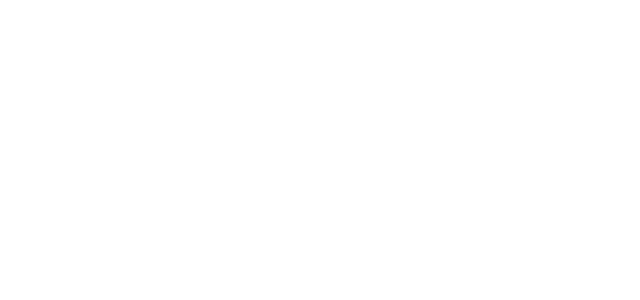
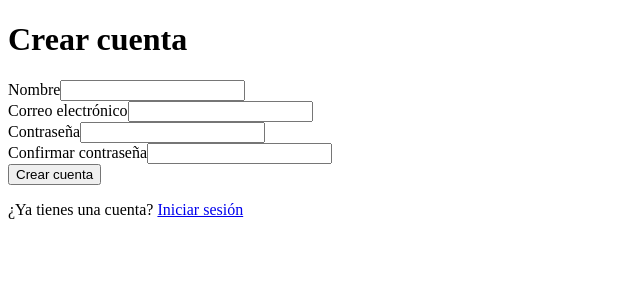
Before and after one commit to DarkMagic48/EduNeko, an Angular app in the folder frontend/: page /registro in a window 1280 px wide. Before the commit this address led to /. Shown: the top 300 px of the page, without its empty margins (0-640 px from the left). Built offline with nearby package versions, Linux system fonts and the light colour scheme.

Commit message:
Implementacion registro y validaciones en Angular
Se implemento correctamente el registro de EduNeko con validaciones correspondientes para campos, contrasenas, verificaciones, etc. Todo funcional.

```diff
--- a/frontend/src/app/app.routes.ts
+++ b/frontend/src/app/app.routes.ts
@@ -2,12 +2,17 @@
 
 import { authGuard } from './guards/auth.guard';
 import { Login } from './pages/login/login';
+import { Registro } from './pages/registro/registro';
 import { Dashboard } from './pages/dashboard/dashboard';
 
 export const routes: Routes = [
     {
         path: 'login',
         component: Login
+    },
+    {
+        path: 'registro',
+        component: Registro
     },
     {
         path: 'dashboard',
--- a/frontend/src/app/pages/login/login.html
+++ b/frontend/src/app/pages/login/login.html
@@ -56,3 +56,8 @@
   </button>
 
 </form>
+
+<p>
+  ¿No tienes una cuenta?
+  <a routerLink="/registro">Crear cuenta</a>
+</p>
--- a/frontend/src/app/pages/login/login.ts
+++ b/frontend/src/app/pages/login/login.ts
@@ -1,6 +1,6 @@
 import { Component } from '@angular/core';
 import { ReactiveFormsModule, FormControl, FormGroup, Validators } from '@angular/forms';
-import { Router } from '@angular/router';
+import { Router, RouterLink } from '@angular/router';
 import { finalize } from 'rxjs';
 
 import { AuthService } from '../../services/auth.service';
@@ -8,7 +8,7 @@
 
 @Component({
   selector: 'app-login',
-  imports: [ReactiveFormsModule],
+  imports: [ReactiveFormsModule, RouterLink],
   templateUrl: './login.html',
   styleUrl: './login.css',
 })
--- /dev/null
+++ b/frontend/src/app/pages/registro/registro.html
@@ -0,0 +1,101 @@
+<h1>Crear cuenta</h1>
+
+<form [formGroup]="formularioRegistro" (ngSubmit)="registrar()">
+
+  <div>
+    <label for="nombre">Nombre</label>
+
+    <input
+      id="nombre"
+      type="text"
+      formControlName="nombre"
+    >
+
+    @if (
+      formularioRegistro.controls.nombre.hasError('required') &&
+      formularioRegistro.controls.nombre.touched
+    ) {
+      <p>El nombre es obligatorio.</p>
+    }
+  </div>
+
+  <div>
+    <label for="correo">Correo electrónico</label>
+
+    <input
+      id="correo"
+      type="email"
+      formControlName="correo"
+    >
+
+    @if (
+      formularioRegistro.controls.correo.hasError('required') &&
+      formularioRegistro.controls.correo.touched
+    ) {
+      <p>El correo electrónico es obligatorio.</p>
+    }
+
+    @if (
+      formularioRegistro.controls.correo.hasError('email') &&
+      formularioRegistro.controls.correo.touched
+    ) {
+      <p>Ingresa un correo electrónico válido.</p>
+    }
+  </div>
+
+  <div>
+    <label for="password">Contraseña</label>
+
+    <input
+      id="password"
+      type="password"
+      formControlName="password"
+    >
+
+    @if (
+      formularioRegistro.controls.password.hasError('required') &&
+      formularioRegistro.controls.password.touched
+    ) {
+      <p>La contraseña es obligatoria.</p>
+    }
+  </div>
+
+  <div>
+    <label for="confirmarPassword">Confirmar contraseña</label>
+
+    <input
+      id="confirmarPassword"
+      type="password"
+      formControlName="confirmarPassword"
+    >
+
+    @if (
+      formularioRegistro.controls.confirmarPassword.hasError('required') &&
+      formularioRegistro.controls.confirmarPassword.touched
+    ) {
+      <p>Debes confirmar la contraseña.</p>
+    }
+  </div>
+
+    @if (mensajePassword) {
+        <p>{{ mensajePassword }}</p>
+    }
+
+    @if (mensajeError) {
+        <p>{{ mensajeError }}</p>
+    }
+
+    <button type="submit" [disabled]="cargando">
+    @if (cargando) {
+    Creando cuenta...
+    } @else {
+        Crear cuenta
+    }
+    </button>
+
+</form>
+
+<p>
+  ¿Ya tienes una cuenta?
+  <a routerLink="/login">Iniciar sesión</a>
+</p>
--- /dev/null
+++ b/frontend/src/app/pages/registro/registro.ts
@@ -0,0 +1,89 @@
+import { Component } from '@angular/core';
+import {
+  ReactiveFormsModule,
+  FormControl,
+  FormGroup,
+  Validators
+} from '@angular/forms';
+import { Router, RouterLink } from '@angular/router';
+import { finalize } from 'rxjs';
+
+import { AuthService } from '../../services/auth.service';
+import { RegistroRequest } from '../../models/auth.models';
+
+@Component({
+  selector: 'app-registro',
+  imports: [ReactiveFormsModule, RouterLink],
+  templateUrl: './registro.html',
+  styleUrl: './registro.css',
+})
+export class Registro {
+
+  mensajePassword = '';
+  mensajeError = '';
+  cargando = false;
+
+  formularioRegistro = new FormGroup({
+    nombre: new FormControl('', [
+      Validators.required
+    ]),
+    correo: new FormControl('', [
+      Validators.required,
+      Validators.email
+    ]),
+    password: new FormControl('', [
+      Validators.required
+    ]),
+    confirmarPassword: new FormControl('', [
+      Validators.required
+    ])
+  });
+
+  constructor(
+    private readonly authService: AuthService,
+    private readonly router: Router
+  ) {}
+
+  registrar(): void {
+
+    this.mensajePassword = '';
+    this.mensajeError = '';
+
+    if (this.formularioRegistro.invalid) {
+      this.formularioRegistro.markAllAsTouched();
+      return;
+    }
+
+    if (
+      this.formularioRegistro.value.password !==
+      this.formularioRegistro.value.confirmarPassword
+    ) {
+      this.mensajePassword = 'Las contraseñas no coinciden.';
+      return;
+    }
+
+    const datosRegistro: RegistroRequest = {
+      nombre: this.formularioRegistro.value.nombre ?? '',
+      correo: this.formularioRegistro.value.correo ?? '',
+      password: this.formularioRegistro.value.password ?? '',
+      confirmarPassword:
+        this.formularioRegistro.value.confirmarPassword ?? ''
+    };
+
+    this.cargando = true;
+
+    this.authService.registrar(datosRegistro).pipe(
+      finalize(() => {
+        this.cargando = false;
+      })
+    ).subscribe({
+      next: () => {
+        this.router.navigate(['/login']);
+      },
+      error: error => {
+        this.mensajeError =
+          error.error?.mensaje ?? 'No fue posible crear la cuenta.';
+      }
+    });
+  }
+}
```
Also changed, not shown: frontend/src/app/pages/registro/registro.css (added), 1 other file (tests, documents, lock files or other folders).
